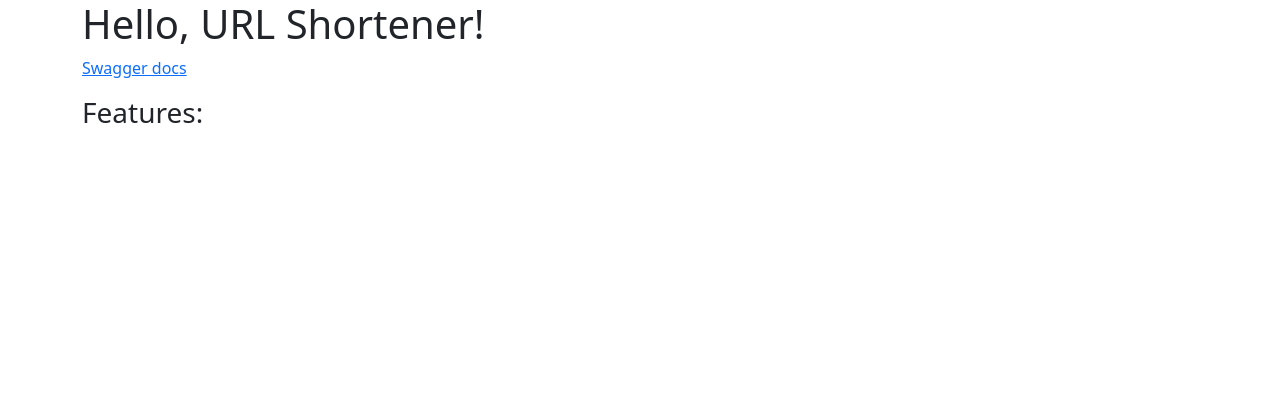
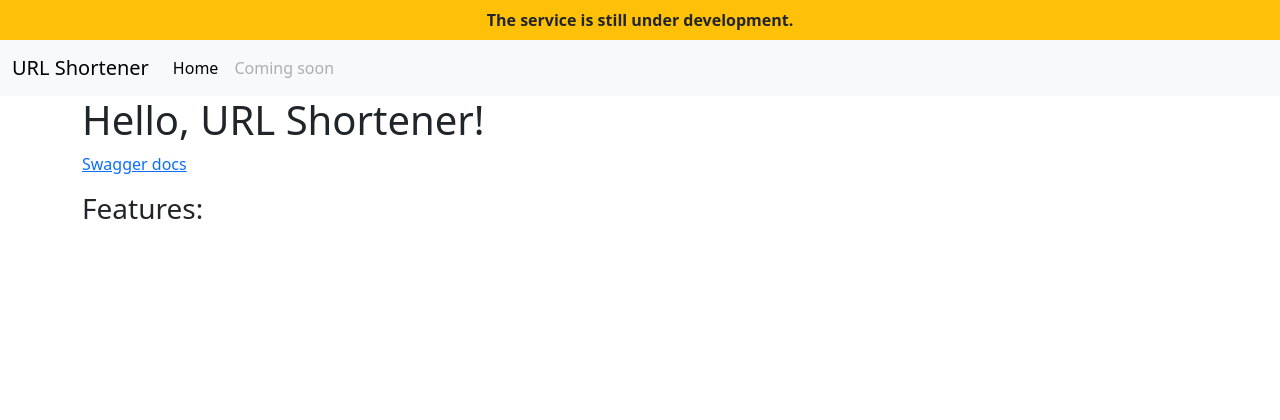
Before and after one commit to Nottezz/fastapi-url-shortener, a Python web app: template url_shortener/templates/home.html in a window 1280 px wide. Shown: the top 420 px of the page. Run offline with Jinja, Linux system fonts and the light colour scheme; the template is opened without the code that fills it, so the values that code supplies are empty.

Commit message:
add two new components: navbar, develop message

```diff
--- a/url_shortener/templates/base.html
+++ b/url_shortener/templates/base.html
@@ -8,6 +8,11 @@
           integrity="sha384-sRIl4kxILFvY47J16cr9ZwB07vP4J8+LH7qKQnuqkuIAvNWLzeN8tE5YBujZqJLB" crossorigin="anonymous">
 </head>
 <body>
+{% include 'components/develop_message.html' %}
+
+<header>
+    {% include 'components/navbar.html' %}
+</header>
 <main class="container">
     {% block main %}
     {% endblock %}
@@ -18,4 +23,6 @@
     {% endblock %}
 </footer>
 </body>
+<script src="https://cdn.jsdelivr.net/npm/@popperjs/core@2.11.8/dist/umd/popper.min.js" integrity="sha384-I7E8VVD/ismYTF4hNIPjVp/Zjvgyol6VFvRkX/vR+Vc4jQkC+hVqc2pM8ODewa9r" crossorigin="anonymous"></script>
+<script src="https://cdn.jsdelivr.net/npm/bootstrap@5.3.8/dist/js/bootstrap.min.js" integrity="sha384-G/EV+4j2dNv+tEPo3++6LCgdCROaejBqfUeNjuKAiuXbjrxilcCdDz6ZAVfHWe1Y" crossorigin="anonymous"></script>
 </html>
--- /dev/null
+++ b/url_shortener/templates/components/develop_message.html
@@ -0,0 +1,3 @@
+<div class="bg-warning text-dark text-center py-2 fw-bold">
+  The service is still under development.
+</div>
--- /dev/null
+++ b/url_shortener/templates/components/navbar.html
@@ -0,0 +1,19 @@
+<nav class="navbar navbar-expand-sm bg-body-tertiary">
+    <div class="container-fluid">
+        <a class="navbar-brand" href="/">URL Shortener</a>
+        <button class="navbar-toggler" type="button" data-bs-toggle="collapse" data-bs-target="#navbarNav"
+                aria-controls="navbarNav" aria-expanded="false" aria-label="Toggle navigation">
+            <span class="navbar-toggler-icon"></span>
+        </button>
+        <div class="collapse navbar-collapse" id="navbarNav">
+            <ul class="navbar-nav">
+                <li class="nav-item">
+                    <a class="nav-link active" aria-current="page" href="/">Home</a>
+                </li>
+                <li class="nav-item">
+                    <a class="nav-link disabled" aria-disabled="true">Coming soon</a>
+                </li>
+            </ul>
+        </div>
+    </div>
+</nav>
```
